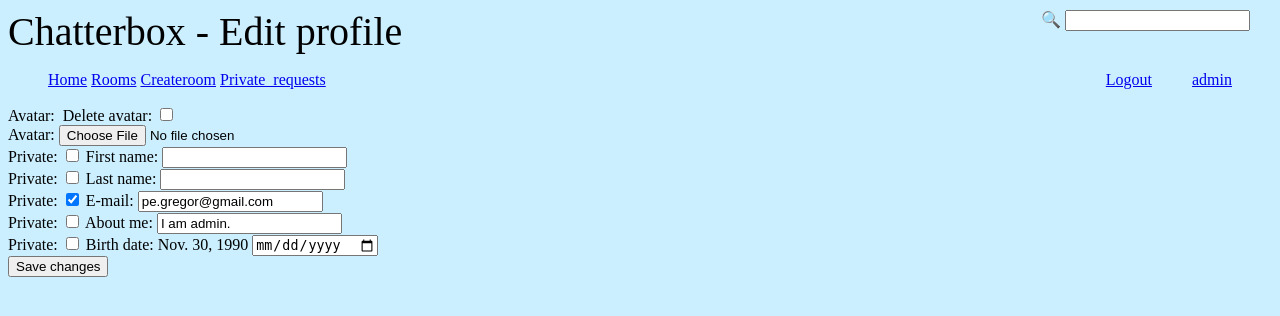
After one commit to petrgregor/PythonRemoteCZ10_10_backend_technologies, a Django app: page /edit_profile/ in a window 1280 px wide. The commit adds this page. Shown: the top 316 px of the page. Run offline with Django 4.2, Linux system fonts and the light colour scheme; a user stored in the database is signed in; data comes from the database, SQL or seed files in the repository; both versions use the stored data as it was after the commit.

Commit message:
Edit profile.

```diff
--- a/chatterbox/urls.py
+++ b/chatterbox/urls.py
@@ -59,4 +59,6 @@ urlpatterns = [
     # profiles app
     path('profile/<int:pk>/', profiles.views.profile, name='profile'),
     path('create_profile/', profiles.views.create_profile, name='create_profile'),
+    path('edit_profile/', profiles.views.edit_profile, name='edit_profile'),
+
 ] + static(settings.MEDIA_URL, document_root=settings.MEDIA_ROOT)
--- a/profiles/models.py
+++ b/profiles/models.py
@@ -1,5 +1,6 @@
 from django.db import models
 from django.contrib.auth.models import User
+
 
 # Create your models here.
 class Profile(models.Model):
@@ -7,18 +8,14 @@ class Profile(models.Model):
     avatar = models.ImageField(blank=True)
     about_me = models.TextField(max_length=500, blank=True)
     birth_date = models.DateField(null=True, blank=True)
-    signed_up = models.DateField(auto_now_add=True)   # TODO smazat
-    last_online = models.DateField(auto_now=True)     # TODO smazat
+    signed_up = models.DateField(auto_now_add=True)   # datum vytvoření profilu # todo smazat
+    last_online = models.DateField(auto_now=True)     # datum, kdy byl naposledy online
+
+    first_name_private = models.BooleanField(default=False, null=False)
+    last_name_private = models.BooleanField(default=False, null=False)
+    about_me_private = models.BooleanField(default=False, null=False)
+    email_private = models.BooleanField(default=False, null=False)
+    birth_date_private = models.BooleanField(default=False, null=False)
 
     def __str__(self):
         return self.user.username
-
-'''
-class Profile(models.Model):
-    user = models.OneToOneField(User, on_delete=models.CASCADE)
-    avatar = models.ImageField(upload_to='avatars', blank=True)
-    bio = models.TextField(max_length=500, blank=True)
-    birth_date = models.DateField(null=True, blank=True)
-
-    def __str__(self):
-        return self.user.username'''
--- /dev/null
+++ b/profiles/templates/profiles/edit_profile.html
@@ -0,0 +1,75 @@
+{% extends 'main.html' %}
+
+{% load static%}
+
+{% block title %}
+Chatterbox - Edit profile
+{% endblock %}
+
+{% block header %}
+Chatterbox - Edit profile
+{% endblock %}
+
+{% block content %}
+  <div class="edit-profile">
+    <form enctype="multipart/form-data" method="post">
+      {% csrf_token %}
+      <div class="avatar">
+        Avatar: <img src="{{ profile.avatar }}" width="100 px">
+        <label for="delete_avatar">Delete avatar: </label>
+        <input type="checkbox" id="delete_avatar" name="delete_avatar">
+      </div>
+
+      <label for="avatar">Avatar:</label>
+      <input type="file" name="avatar" id="avatar" accept="image/*"> <br>
+
+      <label for="first_name_private">Private: </label>
+      {% if profile.first_name_private %}
+        <input type="checkbox" id="first_name_private" name="first_name_private" checked>
+      {% else %}
+        <input type="checkbox" id="first_name_private" name="first_name_private">
+      {% endif %}
+      <label for="first_name">First name:</label>
+      <input type="text" name="first_name" id="first_name" value="{{ request.user.first_name }}"> <br>
+
+      <label for="last_name_private">Private: </label>
+      {% if profile.last_name_private %}
+        <input type="checkbox" id="last_name_private" name="last_name_private" checked>
+      {% else %}
+        <input type="checkbox" id="last_name_private" name="last_name_private">
+      {% endif %}
+      <label for="last_name">Last name:</label>
+      <input type="text" name="last_name" id="last_name" value="{{ request.user.last_name }}"> <br>
+
+      <label for="email_private">Private: </label>
+      {% if profile.email_private %}
+        <input type="checkbox" id="email_private" name="email_private" checked>
+      {% else %}
+        <input type="checkbox" id="email_private" name="email_private">
+      {% endif %}
+      <label for="email">E-mail:</label>
+      <input type="text" name="email" id="email" value="{{ request.user.email }}"> <br>
+
+      <label for="about_me_private">Private: </label>
+      {% if profile.about_me_private %}
+        <input type="checkbox" id="about_me_private" name="about_me_private" checked>
+      {% else %}
+        <input type="checkbox" id="about_me_private" name="about_me_private">
+      {% endif %}
+      <label for="about_me">About me:</label>
+      <input type="text" name="about_me" id="about_me" value="{{ profile.about_me }}"> <br>
+
+      <label for="birth_date_private">Private: </label>
+      {% if profile.birth_date_private %}
+        <input type="checkbox" id="birth_date_private" name="birth_date_private" checked>
+      {% else %}
+        <input type="checkbox" id="birth_date_private" name="birth_date_private">
+      {% endif %}
+      <label for="birth_date">Birth date:</label>
+      {{ profile.birth_date }}
+      <input type="date" name="birth_date" id="birth_date" value="{{ profile.birth_date }}"> <br>
+
+      <button type="submit">Save changes</button>
+    </form>
+  </div>
+{% endblock %}
--- a/profiles/views.py
+++ b/profiles/views.py
@@ -1,11 +1,12 @@
+from django.contrib.auth.decorators import login_required
 from django.shortcuts import render, redirect
-from django.contrib.auth.decorators import login_required
 from django.core.files.storage import FileSystemStorage
-
 
 from profiles.models import *
 
+
 # Create your views here.
+
 @login_required
 def profile(request, pk):
     my_profile = Profile.objects.get(id=pk)
@@ -24,11 +25,16 @@ def create_profile(request):
             file_storage = FileSystemStorage()
             file = file_storage.save(avatar.name, avatar)
             file_url = file_storage.url(file)
+
+        birth_date = request.POST.get('birth_date')
+        if birth_date == "":
+            birth_date = None
+
         profile = Profile.objects.create(
             user=user,
             avatar=file_url,
             about_me=request.POST.get('about_me'),
-            birth_date=request.POST.get('birth_date')
+            birth_date=birth_date,
         )
         user.first_name = request.POST.get('first_name')
         user.last_name = request.POST.get('last_name')
@@ -39,5 +45,62 @@ def create_profile(request):
 
     return render(request, 'profiles/create_profile.html')
 
-# TODO edit_profile
-# TODO možnost definovat jednotlivé položky z profilu jako private
+
+@login_required
+def edit_profile(request):
+    user = request.user
+    profile = Profile.objects.get(user=user)
+
+    if request.method == 'POST':
+        file_url = profile.avatar
+
+        if request.POST.get('delete_avatar'):
+            file_url = None
+
+        if request.FILES.get('avatar'):
+            avatar = request.FILES['avatar']
+            file_storage = FileSystemStorage()
+            file = file_storage.save(avatar.name, avatar)
+            file_url = file_storage.url(file)
+
+        birth_date = request.POST.get('birth_date')
+        if birth_date == "":
+            birth_date = profile.birth_date
+
+        profile.avatar = file_url
+        profile.about_me = request.POST.get('about_me')
+        profile.birth_date = birth_date
+
+        if request.POST.get('first_name_private'):
+            profile.first_name_private = True
+        else:
+            profile.first_name_private = False
+        if request.POST.get('last_name_private'):
+            profile.last_name_private = True
+        else:
+            profile.last_name_private = False
+        if request.POST.get('email_private'):
+            profile.email_private = True
+        else:
+            profile.email_private = False
+        if request.POST.get('about_me_private'):
+            profile.about_me_private = True
+        else:
+            profile.about_me_private = False
+        if request.POST.get('birth_date_private'):
+            profile.birth_date_private = True
+        else:
+            profile.birth_date_private = False
+
+        profile.save()
+
+        user.first_name = request.POST.get('first_name')
+        user.last_name = request.POST.get('last_name')
+        user.email = request.POST.get('email')
+        user.save()
+
+        return redirect('profile', profile.id)
+
+    else:
+        context = {'profile': profile}
+        return render(request, 'profiles/edit_profile.html', context)
--- a/templates/navbar.html
+++ b/templates/navbar.html
@@ -5,14 +5,21 @@
         <li><a href="{% url 'home' %}">Home</a></li>
 
         {% if request.user.is_authenticated %}
-          <li><a href="{% url 'rooms' %}">Rooms</a></li>
-          <li><a href="{% url 'create_room_v2' %}">Create room</a></li>
-          <li><a href="{% url 'private_requests' %}">Private requests</a></li>
-          <li class="last-item">{{ request.user.username }}</li>
-          <li class="last-item"><a href="{% url 'logout' %}">Logout</a></li>
+            <li><a href="{% url 'rooms' %}">Rooms</a></li>
+            <li><a href="{% url 'create_room_v2' %}">Createroom</a></li>
+            <!--<li><a href="{% url 'new_room' %}">Createroom</a></li>
+            <li><a href="{% url 'create_room_v3' %}">Createroom v3.0</a></li>
+            <li><a href="{% url 'create_room_v4' %}">Createroom v4.0</a></li>-->
+            <li><a href="{% url 'private_requests' %}">Private_requests</a></li>
+            {% if user.profile.id %}
+                <li class="last-item"><a href="{% url 'profile' user.profile.id %}">{{ request.user.username }}</a></li>
+            {% else %}
+                <li class="last-item"><a href="{% url 'create_profile' %}">{{ request.user.username }}</a></li>
+            {% endif %}
+            <li class="last-item"><a href="{% url 'logout' %}">Logout</a></li>
         {% endif %}
         {% if not request.user.is_authenticated %}
-          <li class="last-item"><a href="{% url 'login' %}">Login</a></li>
+            <li class="last-item"><a href="{% url 'login' %}">Login</a></li>
         {% endif %}
     </ul>
 </nav>
```
Also changed, not shown: chatterapp/templates/chatterapp/room.html (+10 -3 lines), profiles/templates/profiles/create_profile.html (+20 -9 lines), profiles/templates/profiles/profile.html (+50 -9 lines), db.sqlite3, media/default.png (added), 1 other file.
